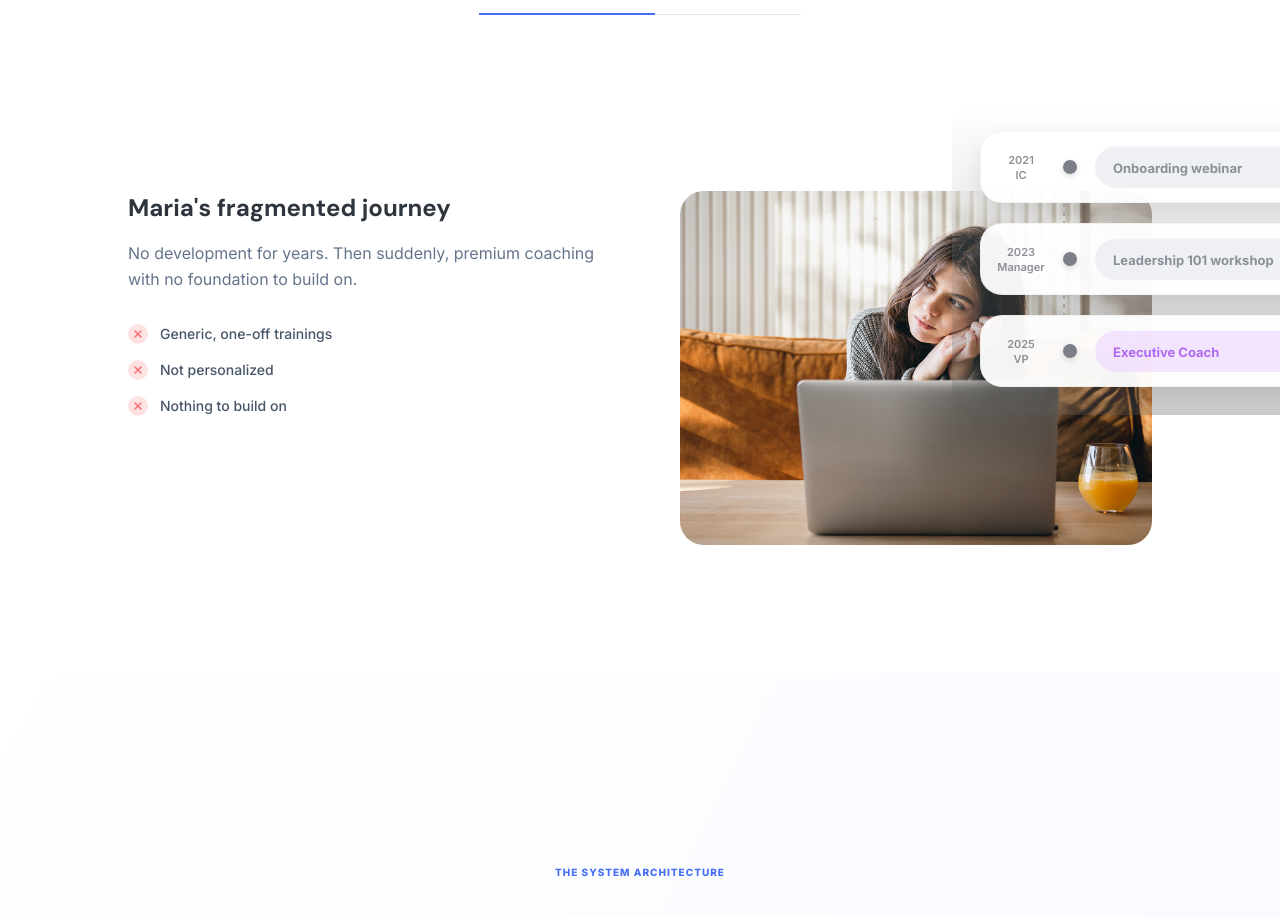
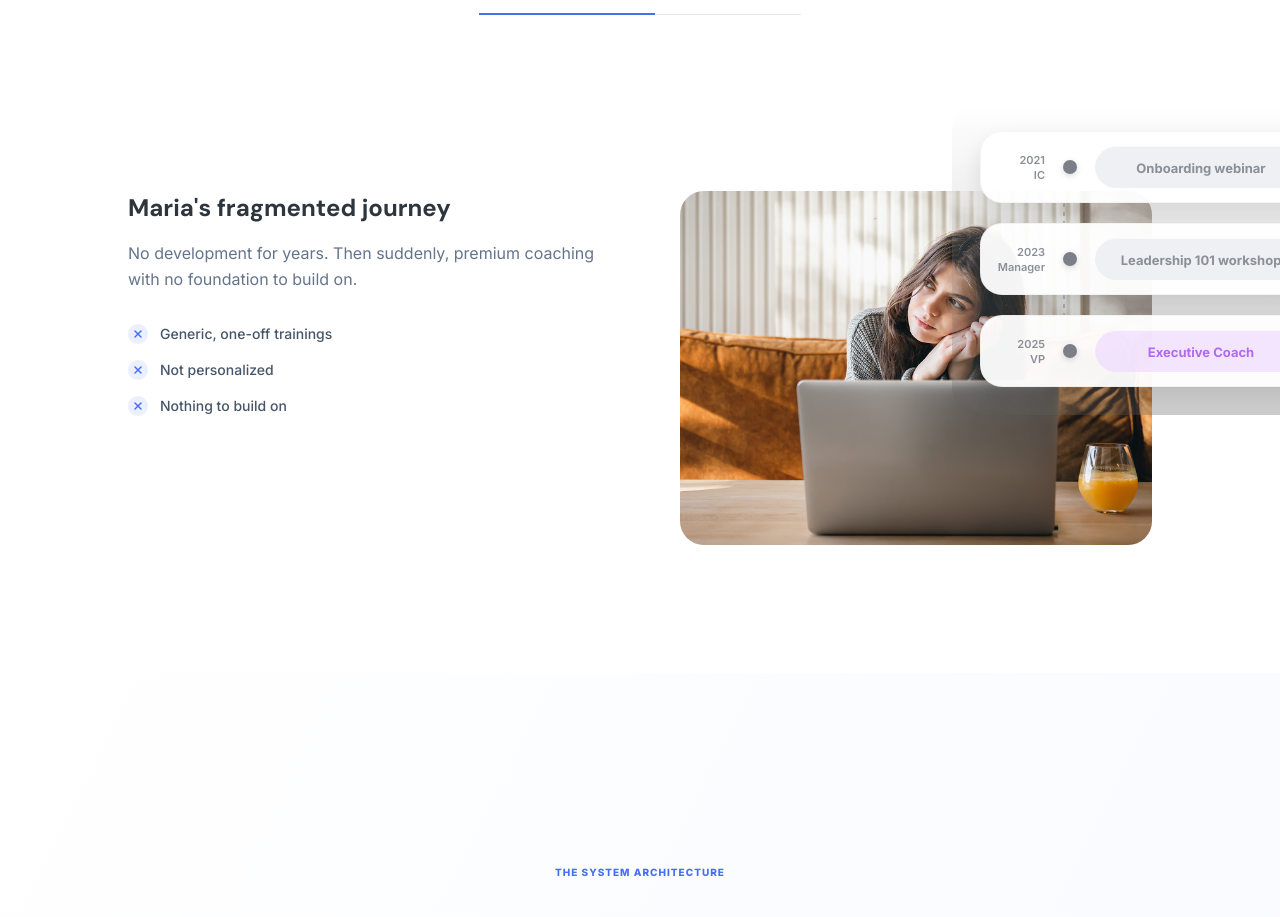
Before and after one commit to ayafdez/Boon_New-Website-V2, a Next.js app in the folder next-site/: page / in a window 1280 px wide. Shown: the part 2786-3703 px from the top of the page. Built offline with nearby package versions, Linux system fonts and the light colour scheme; no server answers; a web font is replaced by a local one.

Commit message:
Update BoonDifferenceVisual.tsx

```diff
--- a/next-site/components/home/BoonDifferenceVisual.tsx
+++ b/next-site/components/home/BoonDifferenceVisual.tsx
@@ -84,8 +84,8 @@ export function BoonDifferenceVisual() {
             {c.bullets.map((b, i) => (
               <li key={i} className="flex items-center gap-3">
                 {b.icon === 'x' ? (
-                  <span className="w-5 h-5 rounded-full bg-red-100 flex items-center justify-center flex-shrink-0">
-                    <X className="w-3 h-3 text-boon-coral" strokeWidth={3} />
+                  <span className="w-5 h-5 rounded-full bg-boon-blue/10 flex items-center justify-center flex-shrink-0">
+                    <X className="w-3 h-3 text-boon-blue" strokeWidth={3} />
                   </span>
                 ) : (
                   <span className="w-5 h-5 rounded-full bg-boon-blue/10 flex items-center justify-center flex-shrink-0">
@@ -128,26 +128,25 @@ export function BoonDifferenceVisual() {
                         <div style={{
                           display: 'flex', alignItems: 'center', gap: 16,
                           borderRadius: 22, padding: '14px 16px',
-                          background: isHovered ? 'rgba(255,255,255,1)' : 'rgba(255,255,255,0.95)',
-                          boxShadow: isHovered ? '0 16px 36px rgba(10,10,10,0.18)' : '0 10px 22px rgba(10,10,10,0.10)',
-                          border: isHovered ? '1px solid rgba(70,111,246,0.3)' : '1px solid rgba(0,0,0,0.04)',
+                          background: 'rgba(255,255,255,0.95)',
+                          boxShadow: '0 10px 22px rgba(10,10,10,0.10)',
+                          border: '1px solid rgba(0,0,0,0.04)',
                           opacity: isDimmed ? 0.45 : 1,
-                          transform: isHovered ? 'scale(1.03) translateX(-4px)' : 'scale(1)',
-                          transition: 'all 0.2s ease',
+                          transition: 'opacity 0.2s ease',
                         }}>
-                          <div style={{ width: 48, flexShrink: 0, display: 'flex', flexDirection: 'column', alignItems: 'center', color: '#8C8F97', fontSize: 11, fontWeight: 600, lineHeight: 1.1 }}>
+                          <div style={{ width: 48, flexShrink: 0, display: 'flex', flexDirection: 'column', alignItems: 'flex-end', color: '#8C8F97', fontSize: 11, fontWeight: 600, lineHeight: 1.1 }}>
                             <span>{item.year}</span><span style={{ marginTop: 3 }}>{item.role}</span>
                           </div>
                           <div style={{ width: 18, flexShrink: 0, display: 'flex', justifyContent: 'center' }}>
                             <div style={{
                               width: 14, height: 14, borderRadius: 999, transition: 'all 0.2s ease',
-                              background: isHovered ? '#466FF6' : '#7C7F88',
-                              boxShadow: isHovered ? '0 0 0 4px rgba(70,111,246,0.15)' : '0 2px 6px rgba(0,0,0,0.15)',
+                              background: '#7C7F88',
+                              boxShadow: '0 2px 6px rgba(0,0,0,0.15)',
                             }} />
                           </div>
                           <div style={{ flex: 1 }}>
                             <div style={{
-                              borderRadius: 999, padding: '9px 18px', textAlign: 'left',
+                              borderRadius: 999, padding: '9px 18px', textAlign: 'center',
                               background: item.isLilac ? 'rgba(239,217,255,0.65)' : '#EEF0F3',
                               boxShadow: 'inset 0 1px 0 rgba(255,255,255,0.65)',
                             }}>
@@ -180,7 +179,7 @@ export function BoonDifferenceVisual() {
               background: 'linear-gradient(180deg, rgba(246,248,255,0) 0%, rgba(70,111,246,0.20) 100%)',
             }}>
               <div style={{ background: 'rgba(255,255,255,0.92)', borderRadius: 35, padding: 10 }}>
-                <div style={{ display: 'flex', flexDirection: 'column', gap: 20 }}>
+                <div style={{ display: 'flex', flexDirection: 'column', gap: 0 }}>
                   {c.timeline.map((item: any, i: number) => {
                     const isLast = i === c.timeline.length - 1;
                     const isHovered = hoveredCard === i;
@@ -192,14 +191,19 @@ export function BoonDifferenceVisual() {
                       : 'linear-gradient(180deg, #FF8D80 0%, #D077D2 100%)';
                     return (
                       <div key={i}
-                        style={{ display: 'flex', alignItems: 'flex-start', gap: 10, position: 'relative', cursor: 'pointer', opacity: isDimmed ? 0.45 : 1, transition: 'opacity 0.2s ease' }}
+                        style={{ display: 'flex', alignItems: 'flex-start', gap: 14, position: 'relative', cursor: 'pointer', opacity: isDimmed ? 0.45 : 1, transition: 'opacity 0.2s ease', padding: '16px 8px', paddingBottom: isLast ? 16 : 0 }}
                         onMouseEnter={() => setHoveredCard(i)}
                         onMouseLeave={() => setHoveredCard(null)}
                       >
-                        {/* Dot + connector */}
-                        <div style={{ position: 'relative', width: 16, flexShrink: 0, display: 'flex', justifyContent: 'center', paddingTop: 3 }}>
+                        {/* Label — right-aligned, left of dot */}
+                        <div style={{ width: 52, flexShrink: 0, display: 'flex', flexDirection: 'column', alignItems: 'flex-end', color: 'rgba(85,92,115,0.75)', fontSize: 11, fontWeight: 600, lineHeight: 1.2, paddingTop: 2 }}>
+                          <span>{item.year}</span><span style={{ marginTop: 3 }}>{item.role}</span>
+                        </div>
+
+                        {/* Dot + connector — centered between label and badge */}
+                        <div style={{ position: 'relative', width: 24, flexShrink: 0, display: 'flex', justifyContent: 'center', paddingTop: 3 }}>
                           <div style={{
-                            width: 12, height: 12, borderRadius: 999,
+                            width: 14, height: 14, borderRadius: 999,
                             background: dotColor, boxShadow: `0 4px 10px ${dotColor}55`,
                             position: 'relative', zIndex: 1,
                             transform: isHovered ? 'scale(1.35)' : 'scale(1)',
@@ -209,29 +213,23 @@ export function BoonDifferenceVisual() {
                             <div style={{
                               position: 'absolute', top: 15, left: '50%',
                               transform: 'translateX(-50%)',
-                              width: 4, height: 70, borderRadius: 999,
+                              width: 4, height: 90, borderRadius: 999,
                               background: connectorGradient,
                             }} />
                           )}
                         </div>
 
-                        {/* Label */}
-                        <div style={{ width: 52, flexShrink: 0, display: 'flex', flexDirection: 'column', alignItems: 'center', color: 'rgba(85,92,115,0.75)', fontSize: 11, fontWeight: 600, lineHeight: 1.2, paddingTop: 2 }}>
-                          <span>{item.year}</span><span style={{ marginTop: 3 }}>{item.role}</span>
-                        </div>
-
                         {/* Badge + description */}
-                        <div style={{ flexShrink: 0 }}>
-                          <span style={{
-                            display: 'inline-block',
-                            fontSize: 12, fontWeight: 800, padding: '5px 12px',
+                        <div style={{ flex: 1, paddingLeft: 8 }}>
+                          <div style={{
+                            fontSize: 12, fontWeight: 800, padding: '9px 14px',
                             borderRadius: 999, background: badgeBg, color: dotColor,
-                            whiteSpace: 'nowrap',
+                            textAlign: 'center',
                           }}>
                             {item.event}
-                          </span>
+                          </div>
                           {item.description && (
-                            <div style={{ fontSize: 11, fontWeight: 600, color: 'rgba(80,88,112,0.80)', marginTop: 4, lineHeight: 1.4 }}>
+                            <div style={{ fontSize: 11, fontWeight: 600, color: 'rgba(80,88,112,0.80)', marginTop: 4, lineHeight: 1.4, textAlign: 'center' }}>
                               {item.description}
                             </div>
                           )}
```
